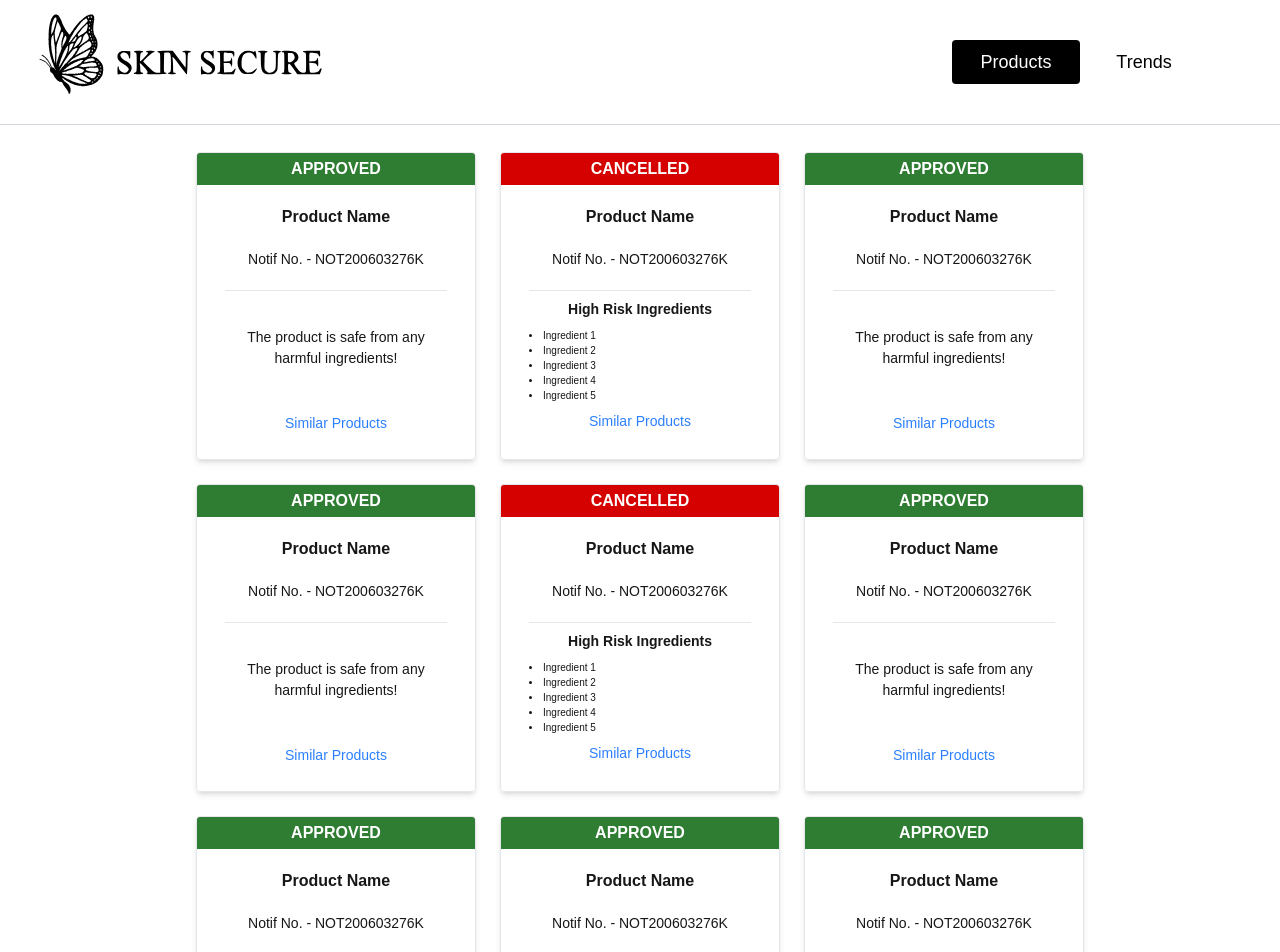
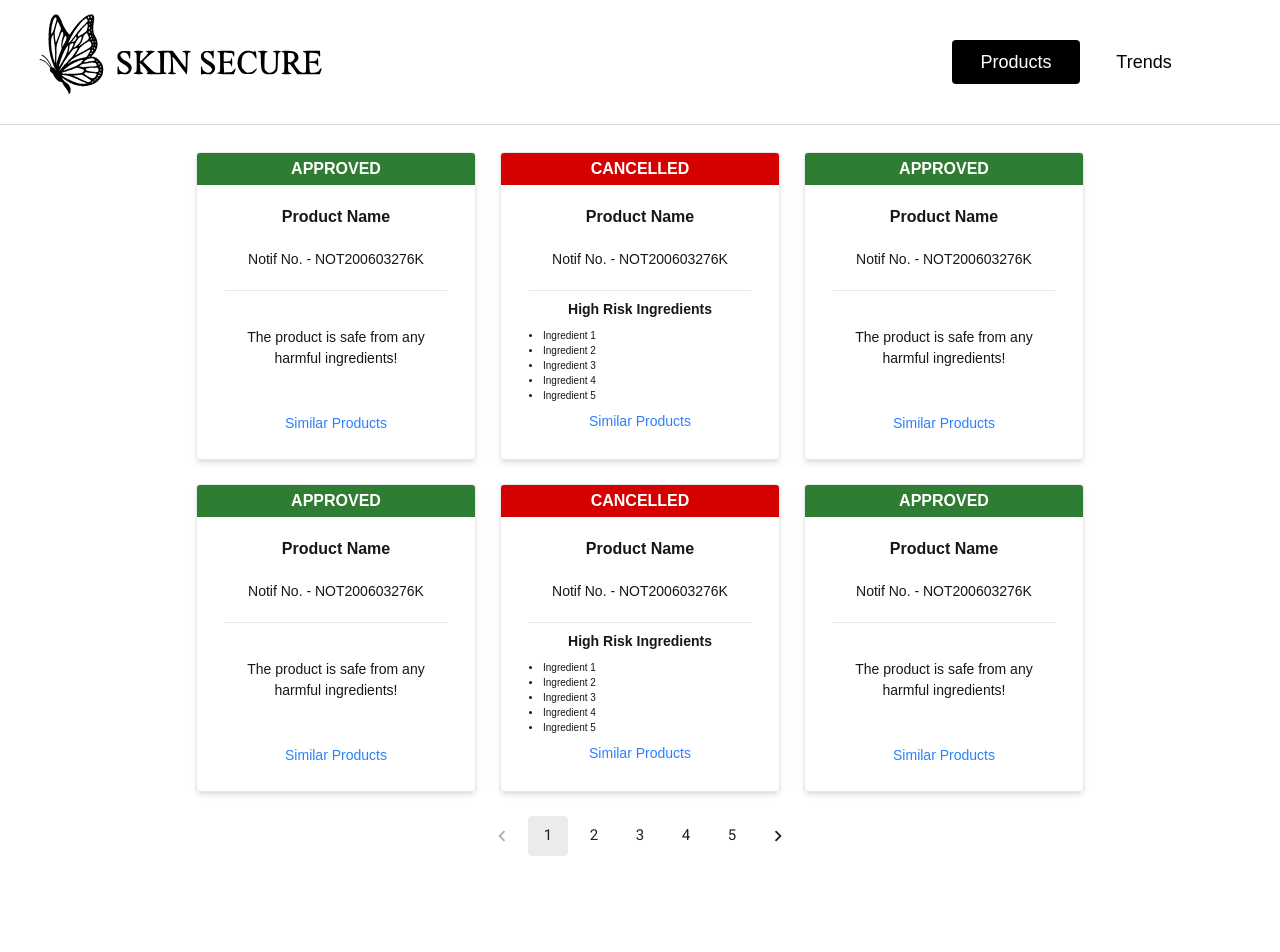
Before and after one commit to khantzeyar/skinsecure, a Next.js app: page / in a window 1280 px wide. Shown: the top 952 px of the page. After the commit the page ends 880 px from the top, so only its background shows below. Built offline with nearby package versions, Linux system fonts and the light colour scheme; some icons are missing; what @mui/material-nextjs would draw is missing.

Commit message:
Implemented pagination for the grid of products.

```diff
--- a/src/app/page.tsx
+++ b/src/app/page.tsx
@@ -1,24 +1,42 @@
 /**
  * The products will be displayed on this page.
  * - A grid showing a list of banned and approved products will be displayd
+ * - The buttons below will allow you to toggle between the pages of the list.
 */
+"use client";
 
-import React from 'react'
+import React, { useState, useEffect } from 'react';
 import ApprovedProduct from './components/ApprovedProduct';
 import CancelledProduct from './components/CancelledProduct';
+import Pagination from '@mui/material/Pagination';
 
 export default function Home() {
-  // Generate 18 random products
-  const products = Array.from({ length: 18 }, (_, index) => {
-    const isApproved = Math.random() > 0.5;
-    return { id: index, type: isApproved ? 'approved' : 'cancelled' };
-  });
+  const [products, setProducts] = useState<{ id: number; type: string }[]>([]);
+  const [page, setPage] = useState(1);
+  const itemsPerPage = 6;
+
+  // Generate products
+  useEffect(() => {
+    const generated = Array.from({ length: 30 }, (_, index) => {
+      const isApproved = Math.random() > 0.5;
+      return { id: index, type: isApproved ? 'approved' : 'cancelled' };
+    });
+    setProducts(generated);
+  }, []);
+
+  const handleChange = (_event: React.ChangeEvent<unknown>, value: number) => {
+    setPage(value);
+  };
+
+  const startIndex = (page - 1) * itemsPerPage;
+  const endIndex = startIndex + itemsPerPage;
+  const currentProducts = products.slice(startIndex, endIndex);
 
   return (
-    <div className='w-full flex justify-center mt-38'>
+    <div className="w-full flex flex-col items-center mt-38">
+      {/* Product Grid*/}
       <div className="grid grid-cols-1 sm:grid-cols-2 lg:grid-cols-3 gap-6">
-        {/* Map products to approved or cancelled.*/}
-        {products.map((product) =>
+        {currentProducts.map((product) =>
           product.type === 'approved' ? (
             <ApprovedProduct key={product.id} />
           ) : (
@@ -26,6 +44,13 @@ export default function Home() {
           )
         )}
       </div>
+      <Pagination className="py-6"
+        count={Math.ceil(products.length / itemsPerPage)}
+        shape="rounded"
+        size="large"
+        page={page}
+        onChange={handleChange}
+      />
     </div>
   );
 }
```
